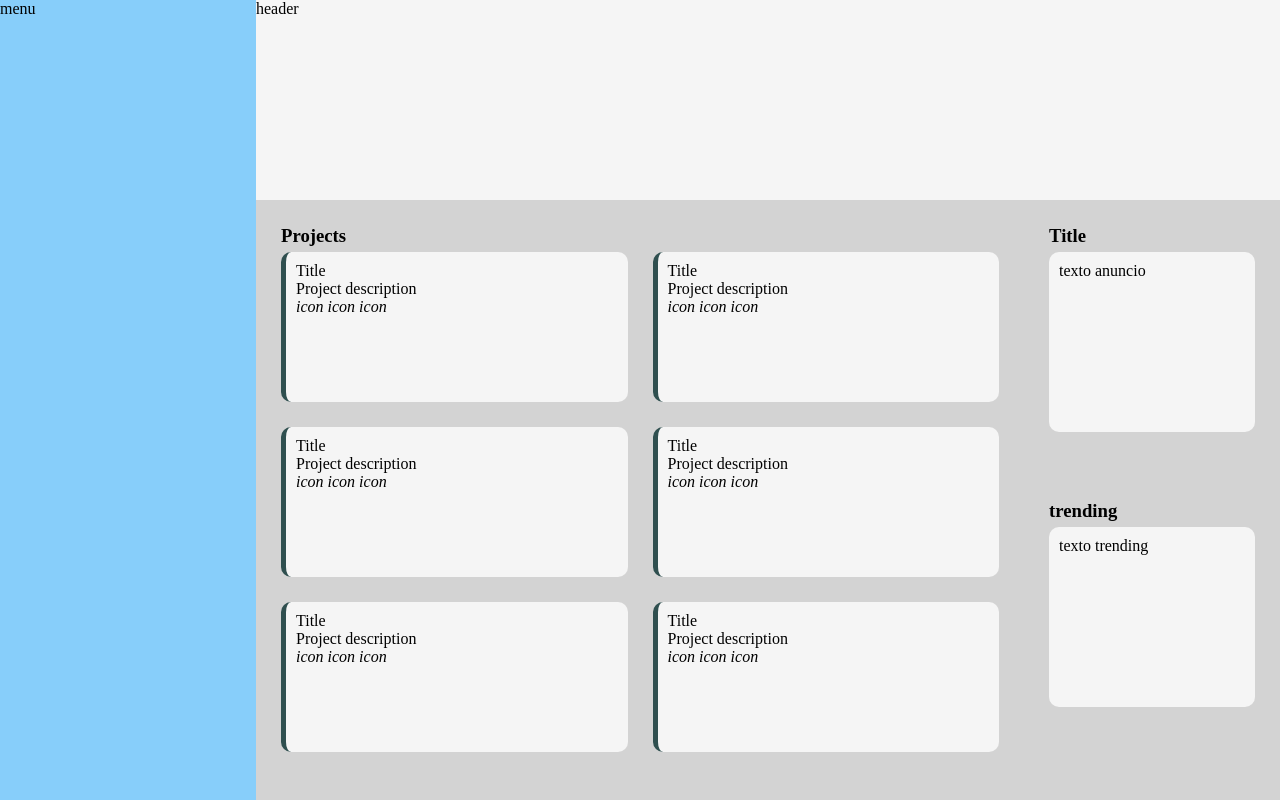
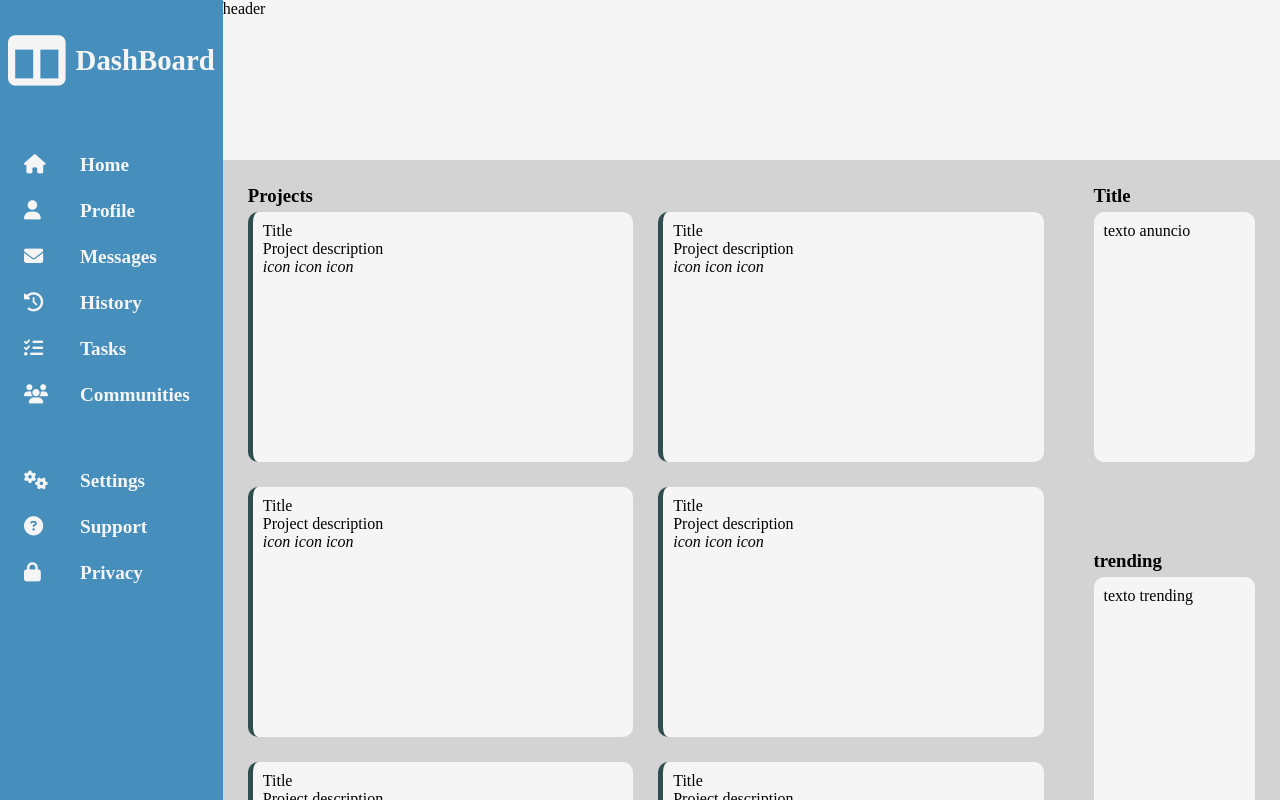
Before and after one commit to Direcaoass/DashBoard, a plain HTML site: page index.html in a window 1280 px wide. Drawn offline with Linux system fonts and the light colour scheme.

Commit message:
main aside bar done

```diff
--- a/index.html
+++ b/index.html
@@ -7,52 +7,77 @@
   <meta name="viewport" content="width=device-width, initial-scale=1.0">
   <title>Document</title>
   <link rel="stylesheet" href="styles.css">
+  <script src="https://kit.fontawesome.com/efbd7c5f89.js" crossorigin="anonymous"></script>
   <script src="script.js" defer></script>
 </head>
 
 <body>
   <div class="container-grid">
-    <div class="left-menu"> menu</div>
+
+    <aside class="left-menu">
+      <div class="logo">
+        <i class="fa-solid fa-table-columns fa-2x"></i>DashBoard
+      </div>
+      <div class="first-menu">
+      <ul>
+        <li><a href="#"> <i class="fa-solid fa-house "></i><p>Home</p></a></li>
+        <li><a href="#"> <i class="fa-solid fa-user "></i><p>Profile</p> </a></li>
+        <li><a href="#"> <i class="fa-solid fa-envelope "></i><p>Messages</p> </a></li>
+        <li><a href="#"> <i class="fa-solid fa-clock-rotate-left "></i><p>History</p> </a></li>
+        <li><a href="#"> <i class="fa-solid fa-list-check "></i><p>Tasks</p> </a></li>
+        <li><a href="#"> <i class="fa-solid fa-users "></i><p>Communities</p></a></li>
+    </ul>
+      </div>
+      <div class="second-menu">
+        <ul>
+          <li><a href="#"> <i class="fa-solid fa-gears"></i>Settings</a></li>
+          <li><a href="#"> <i class="fa-solid fa-circle-question"></i>Support</a></li>
+          <li><a href="#"> <i class="fa-solid fa-lock"></i>Privacy</a></li>
+          <ul>
+      </div>
+
+
+    </aside>
     <div class="header">header</div>
     <div class="projects">
       <h3>Projects</h3>
       <div class="projects-grid">
-        <div class="project">
+        <div class="project-content">
           <p>Title</p>
           <p>Project description</p>
           <i>icon</i>
           <i>icon</i>
           <i>icon</i>
         </div>
-        <div class="project">
+        <div class="project-content">
           <p>Title</p>
           <p>Project description</p>
           <i>icon</i>
           <i>icon</i>
           <i>icon</i>
         </div>
-        <div class="project">
+        <div class="project-content">
           <p>Title</p>
           <p>Project description</p>
           <i>icon</i>
           <i>icon</i>
           <i>icon</i>
         </div>
-        <div class="project">
+        <div class="project-content">
           <p>Title</p>
           <p>Project description</p>
           <i>icon</i>
           <i>icon</i>
           <i>icon</i>
         </div>
-        <div class="project">
+        <div class="project-content">
           <p>Title</p>
           <p>Project description</p>
           <i>icon</i>
           <i>icon</i>
           <i>icon</i>
         </div>
-        <div class="project">
+        <div class="project-content">
           <p>Title</p>
           <p>Project description</p>
           <i>icon</i>
--- a/styles.css
+++ b/styles.css
@@ -6,26 +6,75 @@
 
 .container-grid {
   display: inline-grid;
-  grid-template: repeat(4, 1fr)/repeat(5, 1fr);
-  background-color: burlywood;
+  grid-template: repeat(5, 1fr)/repeat(6, 1fr);
   height: 100vh;
   width: 100vw;
 }
 
 .left-menu {
-  background-color: lightskyblue;
-  grid-area: 1/1/5/1;
+  background-color: rgb(70, 142, 187);
+  grid-area: 1/1/6/1;
+  display: flex;
+  flex-direction: column;
+  gap: 4rem;
+
+
 }
+
+.logo {
+  margin-top: 2rem;
+  font-size: 2rem;
+  display: flex;
+  align-items: center;
+  gap: 10px;
+  color: whitesmoke;
+  font-weight: bold;
+  font-size: 1.8rem;
+  padding-left: 0.5rem;
+  padding-right: 0.5rem;
+}
+
+.left-menu ul {
+  list-style: none;
+  display: flex;
+  flex-direction: column;
+  gap: 1.5rem;
+  padding-left: 1.5rem;
+
+}
+
+.left-menu a {
+  display: flex;
+  align-items: center;
+  gap: 1rem;
+  text-decoration: none;
+  color: whitesmoke;
+  font-weight: bold;
+  font-size: 1.2rem;
+  cursor: pointer;
+}
+
+.left-menu i {
+  min-width: 40px;
+}
+
 
 .header {
   background-color: whitesmoke;
-  grid-area: 1/2/1/6;
-  position: sticky;
+  grid-area: 1/2/1/7;
+
 }
 
 .projects {
   background-color: lightgray;
-  grid-area: 2/2/5/5;
+  grid-area: 2/2/6/6;
+  padding: 25px;
+  overflow: auto;
+}
+
+.announ-trending {
+  background-color: lightgray;
+  grid-area: 2/6/6/7;
   padding: 25px;
   overflow: auto;
 }
@@ -37,54 +86,44 @@
   grid-template-columns: repeat(auto-fill, minmax(300px, 1fr));
   gap: 25px;
   margin-top: 5px;
-
-
-}
-
-.project {
-  background-color: whitesmoke;
-  border-left: 5px solid darkslategrey;
-  border-radius: 10px;
-  height: 150px;
-  padding: 10px;
-}
-
-.announ-trending {
-  background-color: lightgray;
-  grid-area: 2/5/6/6;
-  padding: 25px;
-
-
-
 }
 
 .announcements-grid {
 
   background-color: lightgray;
   height: 50%;
+}
+
+.trending-grid {
+  background-color: lightgray;
+  margin-top: 70px;
+
+}
+
+
+.project-content {
+  background-color: whitesmoke;
+  border-left: 5px solid darkslategrey;
+  border-radius: 10px;
+  height: 250px;
+  padding: 10px;
+}
+
+.trending-content {
+  background-color: whitesmoke;
+  border-radius: 10px;
+  height: 250px;
+  padding: 10px;
+  margin-top: 5px;
 
 }
 
 .announcements-content {
   background-color: whitesmoke;
   border-radius: 10px;
-  height: 180px;
+  height: 250px;
   padding: 10px;
   margin-top: 5px;
 
-}
-
-.trending-grid {
-  background-color: lightgray;
-
 
 }
-
-.trending-content {
-  background-color: whitesmoke;
-  border-radius: 10px;
-  height: 180px;
-  padding: 10px;
-  margin-top: 5px;
-
-}
```
